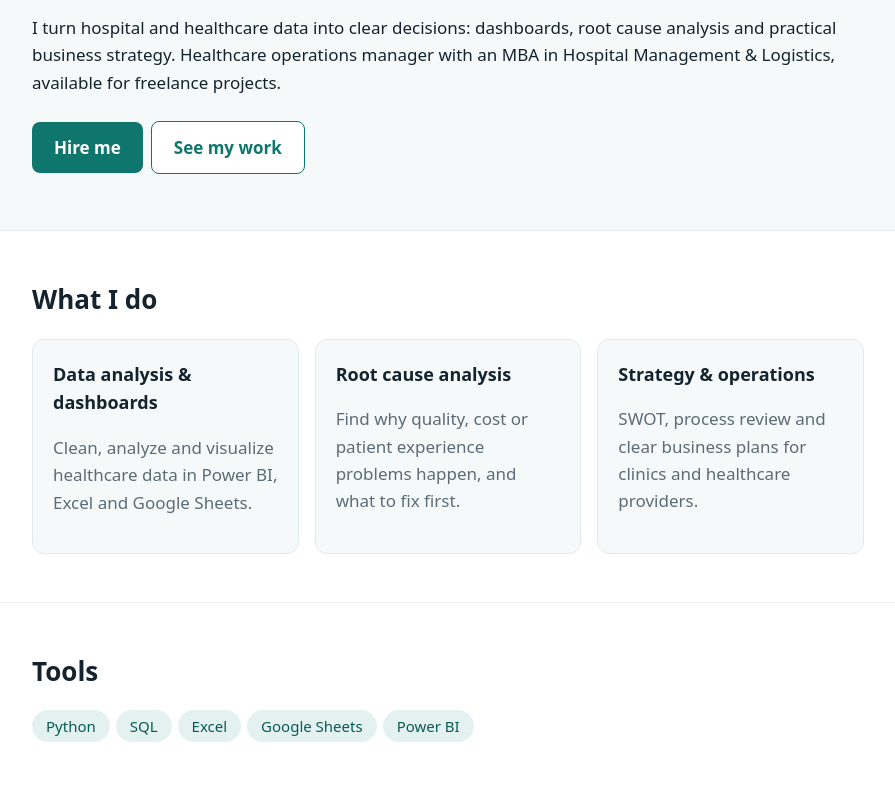
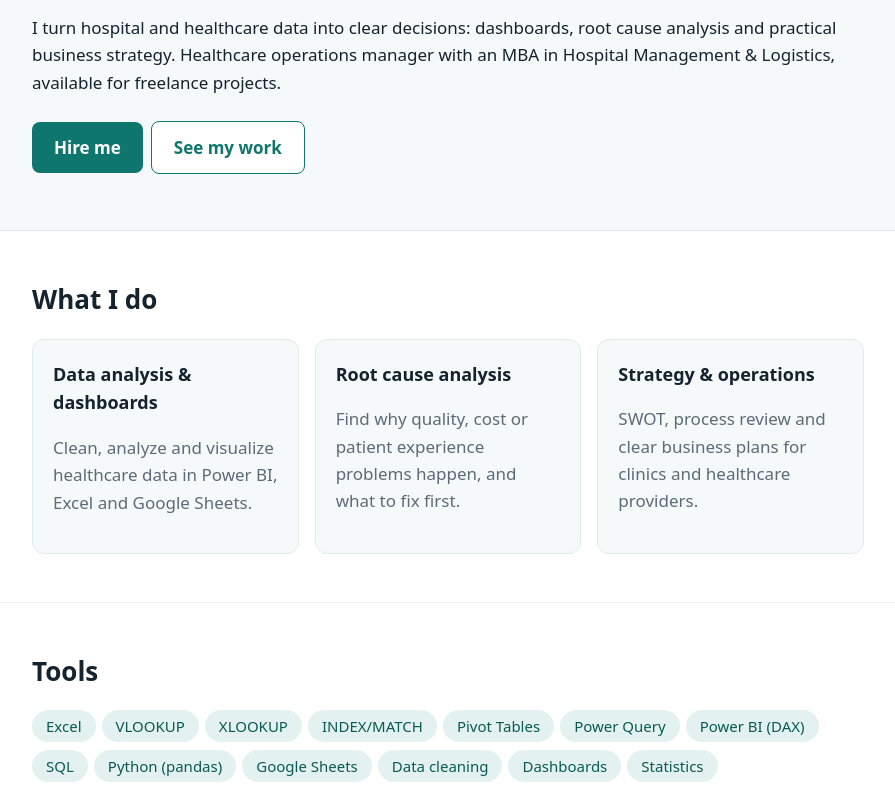
Before and after one commit to moustafa-attia/moustafa-attia.github.io, a plain HTML site: page index.html in a window 1280 px wide. Shown: the part 167-952 px from the top of the page, without its empty margins (192-1087 px from the left). Drawn offline with Linux system fonts and the light colour scheme.

Commit message:
Update index.html

```diff
--- a/index.html
+++ b/index.html
@@ -26,7 +26,7 @@ footer{padding:32px 0;color:var(--mut);font-size:14px}
 <div class="c"><h3>Data analysis &amp; dashboards</h3><p class="m">Clean, analyze and visualize healthcare data in Power BI, Excel and Google Sheets.</p></div>
 <div class="c"><h3>Root cause analysis</h3><p class="m">Find why quality, cost or patient experience problems happen, and what to fix first.</p></div>
 <div class="c"><h3>Strategy &amp; operations</h3><p class="m">SWOT, process review and clear business plans for clinics and healthcare providers.</p></div></div></div></section>
-<section><div class="w"><h2>Tools</h2><div class="t"><span>Python</span><span>SQL</span><span>Excel</span><span>Google Sheets</span><span>Power BI</span></div></div></section>
+<section><div class="w"><h2>Tools</h2><div class="t"><span>Excel</span><span>VLOOKUP</span><span>XLOOKUP</span><span>INDEX/MATCH</span><span>Pivot Tables</span><span>Power Query</span><span>Power BI (DAX)</span><span>SQL</span><span>Python (pandas)</span><span>Google Sheets</span><span>Data cleaning</span><span>Dashboards</span><span>Statistics</span></div></div></section>
 <section id="work"><div class="w"><h2>Projects</h2><div class="c">
 <h3>Ultima Care (Australia): business strategy and root cause analysis</h3>
 <p class="m">Freelance project, June 2025</p>
```
